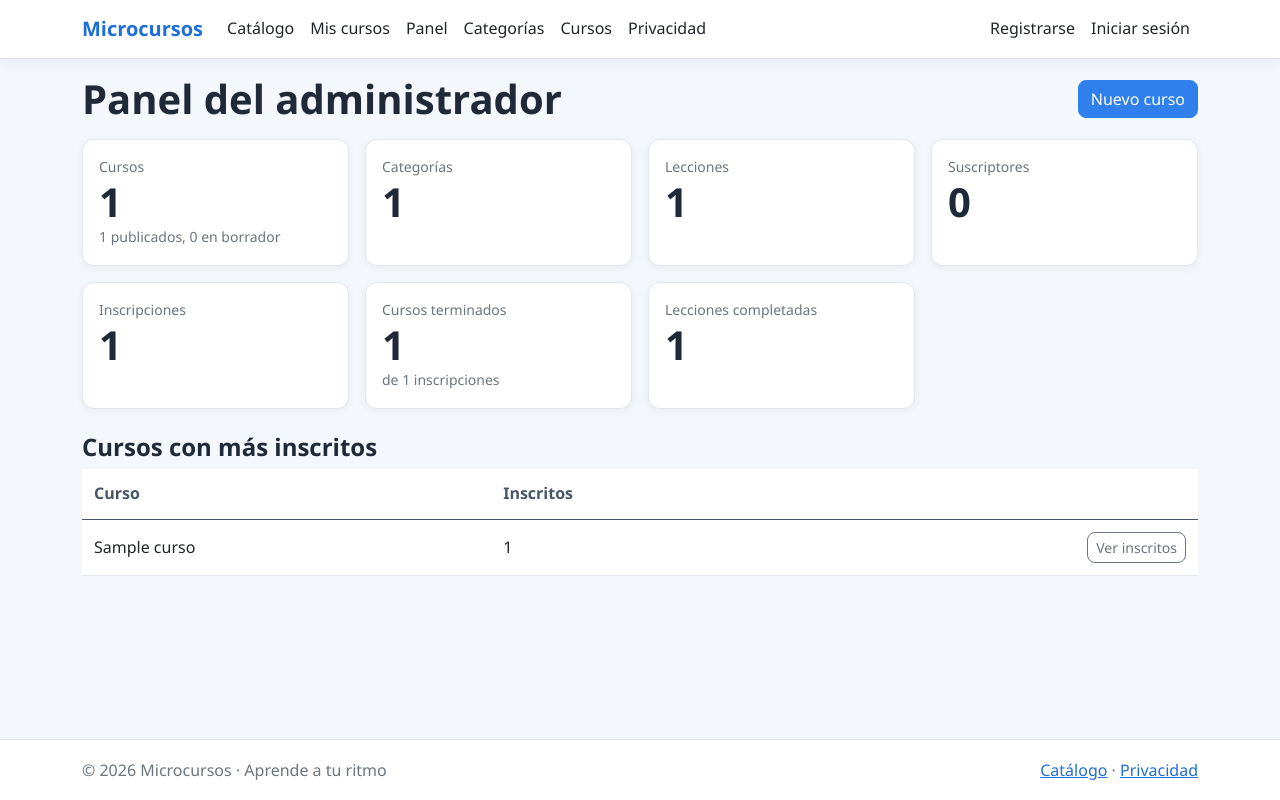
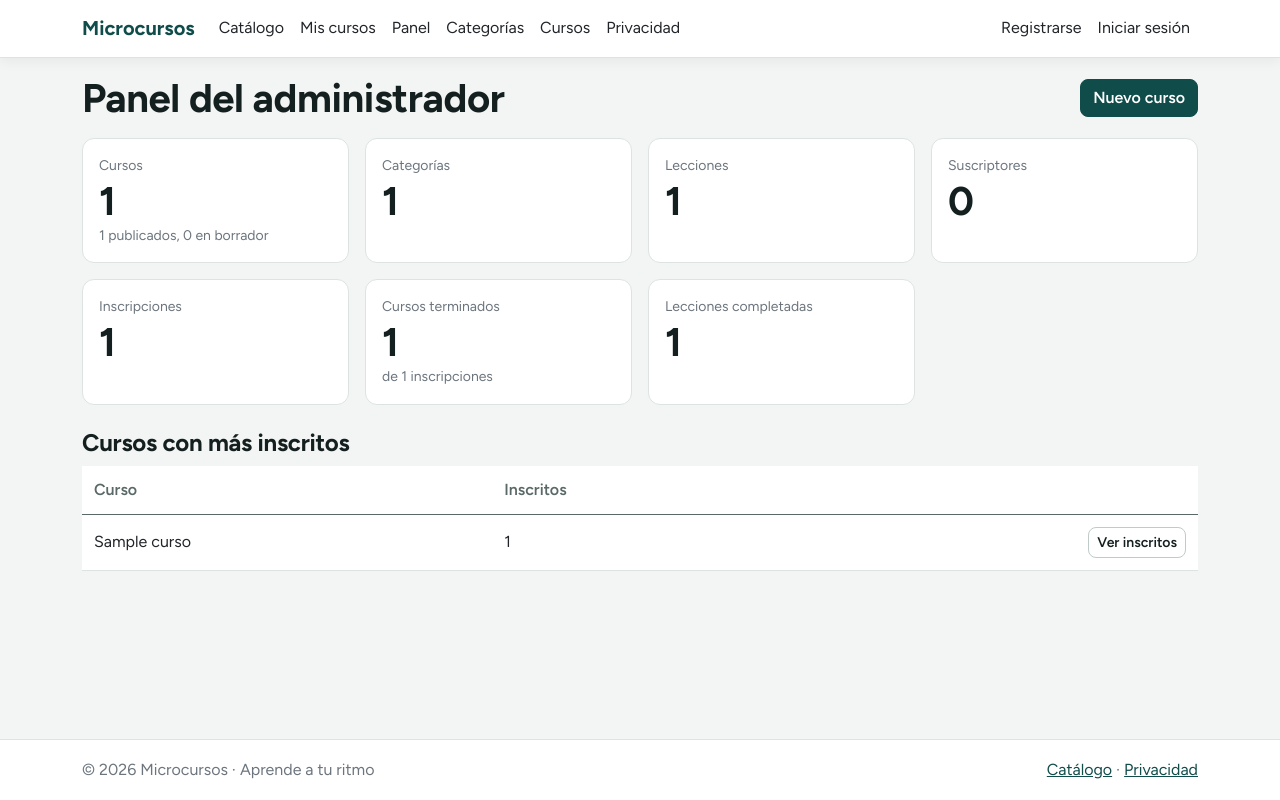
Before and after one commit to manusito12357/ProyectoWeb, an ASP.NET Core app: page /Panel in a window 1280 px wide. Run offline with ASP.NET Core 8, Linux system fonts and the light colour scheme; a user stored in the database is signed in; tables that the repository leaves empty hold one stand-in row (values such as "Sample post"); data that the repository does not hold is empty; style sheets or scripts are compiled from the project's sources; some libraries are stand-ins or nearby versions.

Commit message:
Paleta, tipografia y estilos base del nuevo diseno

```diff
--- a/proyectoweb/Views/Panel/Index.cshtml
+++ b/proyectoweb/Views/Panel/Index.cshtml
@@ -11,7 +11,7 @@
 
 <div class="row row-cols-2 row-cols-lg-4 g-3 mb-4">
     <div class="col">
-        <div class="card card-estadistica h-100">
+        <div class="card h-100">
             <div class="card-body">
                 <div class="text-muted small">Cursos</div>
                 <div class="display-6 fw-bold">@Model.Cursos</div>
@@ -20,7 +20,7 @@
         </div>
     </div>
     <div class="col">
-        <div class="card card-estadistica h-100">
+        <div class="card h-100">
             <div class="card-body">
                 <div class="text-muted small">Categorías</div>
                 <div class="display-6 fw-bold">@Model.Categorias</div>
@@ -28,7 +28,7 @@
         </div>
     </div>
     <div class="col">
-        <div class="card card-estadistica h-100">
+        <div class="card h-100">
             <div class="card-body">
                 <div class="text-muted small">Lecciones</div>
                 <div class="display-6 fw-bold">@Model.Lecciones</div>
@@ -36,7 +36,7 @@
         </div>
     </div>
     <div class="col">
-        <div class="card card-estadistica h-100">
+        <div class="card h-100">
             <div class="card-body">
                 <div class="text-muted small">Suscriptores</div>
                 <div class="display-6 fw-bold">@Model.Suscriptores</div>
@@ -44,7 +44,7 @@
         </div>
     </div>
     <div class="col">
-        <div class="card card-estadistica h-100">
+        <div class="card h-100">
             <div class="card-body">
                 <div class="text-muted small">Inscripciones</div>
                 <div class="display-6 fw-bold">@Model.Inscripciones</div>
@@ -52,7 +52,7 @@
         </div>
     </div>
     <div class="col">
-        <div class="card card-estadistica h-100">
+        <div class="card h-100">
             <div class="card-body">
                 <div class="text-muted small">Cursos terminados</div>
                 <div class="display-6 fw-bold">@Model.Terminados</div>
@@ -61,7 +61,7 @@
         </div>
     </div>
     <div class="col">
-        <div class="card card-estadistica h-100">
+        <div class="card h-100">
             <div class="card-body">
                 <div class="text-muted small">Lecciones completadas</div>
                 <div class="display-6 fw-bold">@Model.LeccionesCompletadas</div>
--- a/proyectoweb/wwwroot/css/site.css
+++ b/proyectoweb/wwwroot/css/site.css
@@ -1,12 +1,36 @@
-:root {
-  --azul: #2f80ed;
-  --azul-oscuro: #1f6fd8;
-  --fondo: #f4f7fb;
-  --texto: #1f2937;
-  --borde: #e3e8ef;
+@font-face {
+  font-family: "Figtree";
+  src: url("../fonts/figtree.woff2") format("woff2");
+  font-weight: 400 700;
+  font-style: normal;
+  font-display: swap;
 }
 
+@font-face {
+  font-family: "Newsreader";
+  src: url("../fonts/newsreader.woff2") format("woff2");
+  font-weight: 400 500;
+  font-style: normal;
+  font-display: swap;
+}
+
+:root {
+  --pino: #0f4c4a;
+  --pino-oscuro: #0a3837;
+  --menta: #d6ebe5;
+  --mandarina: #e8791a;
+  --mandarina-oscuro: #c9640f;
+  --fondo: #f3f5f4;
+  --texto: #14201f;
+  --muted: #5a6967;
+  --borde: #dce3e1;
+}
+
+/* Base */
+
 html {
+  position: relative;
+  min-height: 100%;
   font-size: 14px;
 }
 
@@ -16,25 +40,17 @@ html {
   }
 }
 
-.btn:focus, .btn:active:focus, .btn-link.nav-link:focus, .form-control:focus, .form-check-input:focus {
-  box-shadow: 0 0 0 0.1rem white, 0 0 0 0.25rem #258cfb;
-}
-
-html {
-  position: relative;
-  min-height: 100%;
-}
-
 body {
   margin-bottom: 60px;
   background-color: var(--fondo);
   color: var(--texto);
-  font-family: "Segoe UI", system-ui, -apple-system, Roboto, "Helvetica Neue", Arial, sans-serif;
-  line-height: 1.6;
+  font-family: "Figtree", "Segoe UI", system-ui, -apple-system, Roboto, Arial, sans-serif;
+  line-height: 1.55;
 }
 
 h1, h2, h3, h4, h5 {
-  font-weight: 600;
+  font-weight: 700;
+  letter-spacing: -0.01em;
 }
 
 h1 {
@@ -42,75 +58,179 @@ h1 {
 }
 
 a {
-  color: var(--azul-oscuro);
+  color: var(--pino);
 }
 
 a:hover {
-  color: #1858ad;
+  color: var(--pino-oscuro);
 }
 
-.navbar-brand {
-  font-weight: 700;
-  color: var(--azul-oscuro) !important;
+a:focus-visible,
+.btn:focus-visible {
+  outline: 3px solid var(--mandarina);
+  outline-offset: 2px;
+  box-shadow: none;
 }
 
-.navbar .nav-link:hover {
-  color: var(--azul) !important;
+.bg-primary {
+  background-color: var(--pino) !important;
 }
+
+/* Botones */
 
 .btn {
   border-radius: 0.5rem;
-  font-weight: 500;
-  transition: background-color 0.15s, border-color 0.15s;
+  font-weight: 600;
 }
 
 .btn-primary {
-  background-color: var(--azul);
-  border-color: var(--azul);
+  background-color: var(--pino);
+  border-color: var(--pino);
 }
 
 .btn-primary:hover,
 .btn-primary:active,
 .btn-primary.active {
-  background-color: var(--azul-oscuro);
-  border-color: var(--azul-oscuro);
+  background-color: var(--pino-oscuro);
+  border-color: var(--pino-oscuro);
+}
+
+.btn-destacado {
+  background-color: var(--mandarina);
+  border-color: var(--mandarina);
+  color: #1b0f02;
+}
+
+.btn-destacado:hover,
+.btn-destacado:active {
+  background-color: var(--mandarina-oscuro);
+  border-color: var(--mandarina-oscuro);
+  color: #1b0f02;
+}
+
+.btn-outline-primary {
+  color: var(--pino);
+  border-color: var(--pino);
+}
+
+.btn-outline-primary:hover {
+  background-color: var(--pino);
+  border-color: var(--pino);
+}
+
+.btn-outline-secondary {
+  color: var(--texto);
+  border-color: #bfcbc8;
 }
 
 .btn-outline-secondary:hover {
-  background-color: var(--azul);
-  border-color: var(--azul);
+  background-color: var(--pino);
+  border-color: var(--pino);
+  color: #fff;
 }
+
+.btn-link {
+  color: var(--pino);
+}
+
+/* Formularios */
 
 .form-control,
 .form-select {
   border-radius: 0.5rem;
-  border-color: #cbd5e1;
+  border-color: #bfcbc8;
 }
 
 .form-control:focus,
-.form-select:focus {
-  border-color: var(--azul);
-  box-shadow: 0 0 0 0.2rem rgba(47, 128, 237, 0.2);
+.form-select:focus,
+.form-check-input:focus {
+  border-color: var(--pino);
+  box-shadow: 0 0 0 0.2rem rgba(15, 76, 74, 0.18);
 }
+
+.form-check-input:checked {
+  background-color: var(--pino);
+  border-color: var(--pino);
+}
+
+/* Tarjetas y tablas */
 
 .card {
   border: 1px solid var(--borde);
   border-radius: 0.75rem;
-  box-shadow: 0 2px 8px rgba(31, 41, 55, 0.06);
-  transition: transform 0.15s, box-shadow 0.15s;
 }
 
-.card:hover {
-  transform: translateY(-2px);
-  box-shadow: 0 6px 16px rgba(31, 41, 55, 0.1);
+.card-footer {
+  background-color: transparent;
+  border-top-color: var(--borde);
 }
+
+.table {
+  background-color: #fff;
+  border-color: var(--borde);
+}
+
+.table > :not(caption) > * > * {
+  padding: 0.75rem;
+}
+
+.table thead th {
+  color: var(--muted);
+  font-weight: 600;
+}
+
+/* Listas, progreso y paginación */
+
+.list-group-item {
+  border-color: var(--borde);
+}
+
+.list-group-numbered > .list-group-item {
+  justify-content: flex-start;
+}
+
+.list-group-numbered > .list-group-item::before {
+  margin-right: 0.5rem;
+}
+
+.list-group-numbered > .list-group-item .badge {
+  margin-left: auto;
+}
+
+.progress {
+  height: 1.25rem;
+  border-radius: 0.5rem;
+  background-color: var(--menta);
+}
+
+.progress-bar {
+  background-color: var(--mandarina);
+  color: #1b0f02;
+}
+
+.page-link {
+  color: var(--pino);
+}
+
+.page-link:hover {
+  color: var(--pino-oscuro);
+  background-color: var(--menta);
+}
+
+.page-item.active .page-link {
+  background-color: var(--pino);
+  border-color: var(--pino);
+  color: #fff;
+}
+
+/* Componentes del sitio */
 
 .portada {
   margin-bottom: 2rem;
   padding: 2rem 1.5rem;
   border-radius: 0.75rem;
   color: #fff;
-  background: linear-gradient(135deg, var(--azul-oscuro), #56a0f5);
+  background: linear-gradient(135deg, var(--pino-oscuro), var(--pino));
 }
 
 .portada h1 {
@@ -130,41 +250,12 @@ a:hover {
   color: #fff;
   font-size: 3rem;
   font-weight: 700;
-  background: linear-gradient(135deg, var(--azul), #8ab9f5);
-}
-
-.card-estadistica:hover {
-  transform: none;
-  box-shadow: 0 2px 8px rgba(31, 41, 55, 0.06);
+  background: linear-gradient(135deg, var(--pino), #3f7f78);
 }
 
 .tarjeta-acceso {
   max-width: 28rem;
   margin: 2rem auto;
-}
-
-.tarjeta-acceso:hover {
-  transform: none;
-  box-shadow: 0 2px 8px rgba(31, 41, 55, 0.06);
-}
-
-.card-footer {
-  background-color: transparent;
-  border-top-color: var(--borde);
-}
-
-.table {
-  background-color: #fff;
-  border-color: var(--borde);
-}
-
-.table > :not(caption) > * > * {
-  padding: 0.75rem;
-}
-
-.table thead th {
-  color: #475569;
-  font-weight: 600;
 }
 
 .encabezado-lista {
@@ -192,31 +283,6 @@ a:hover {
   margin: 0;
 }
 
-.list-group-item {
-  border-color: var(--borde);
-}
-
-.list-group-numbered > .list-group-item {
-  justify-content: flex-start;
-}
-
-.list-group-numbered > .list-group-item::before {
-  margin-right: 0.5rem;
-}
-
-.list-group-numbered > .list-group-item .badge {
-  margin-left: auto;
-}
-
-.progress {
-  height: 1.25rem;
-  border-radius: 0.5rem;
-}
-
-.progress-bar {
-  background-color: var(--azul);
-}
-
 .leccion-contenido {
   max-width: 45rem;
   padding: 1.5rem;
@@ -234,9 +300,11 @@ a:hover {
 .leccion-contenido pre {
   padding: 0.75rem;
   border-radius: 0.5rem;
-  background-color: #f1f5f9;
+  background-color: #f1f5f4;
   overflow-x: auto;
 }
+
+/* Pie de página */
 
 .footer {
   position: absolute;
@@ -246,3 +314,14 @@ a:hover {
   line-height: 60px;
   background-color: #fff;
 }
+
+/* Barra de navegación (se rehace en el siguiente paso) */
+
+.navbar-brand {
+  font-weight: 700;
+  color: var(--pino) !important;
+}
+
+.navbar .nav-link:hover {
+  color: var(--pino) !important;
+}
```
Also changed, not shown: proyectoweb/wwwroot/fonts/figtree.woff2 (added), proyectoweb/wwwroot/fonts/newsreader.woff2 (added).
